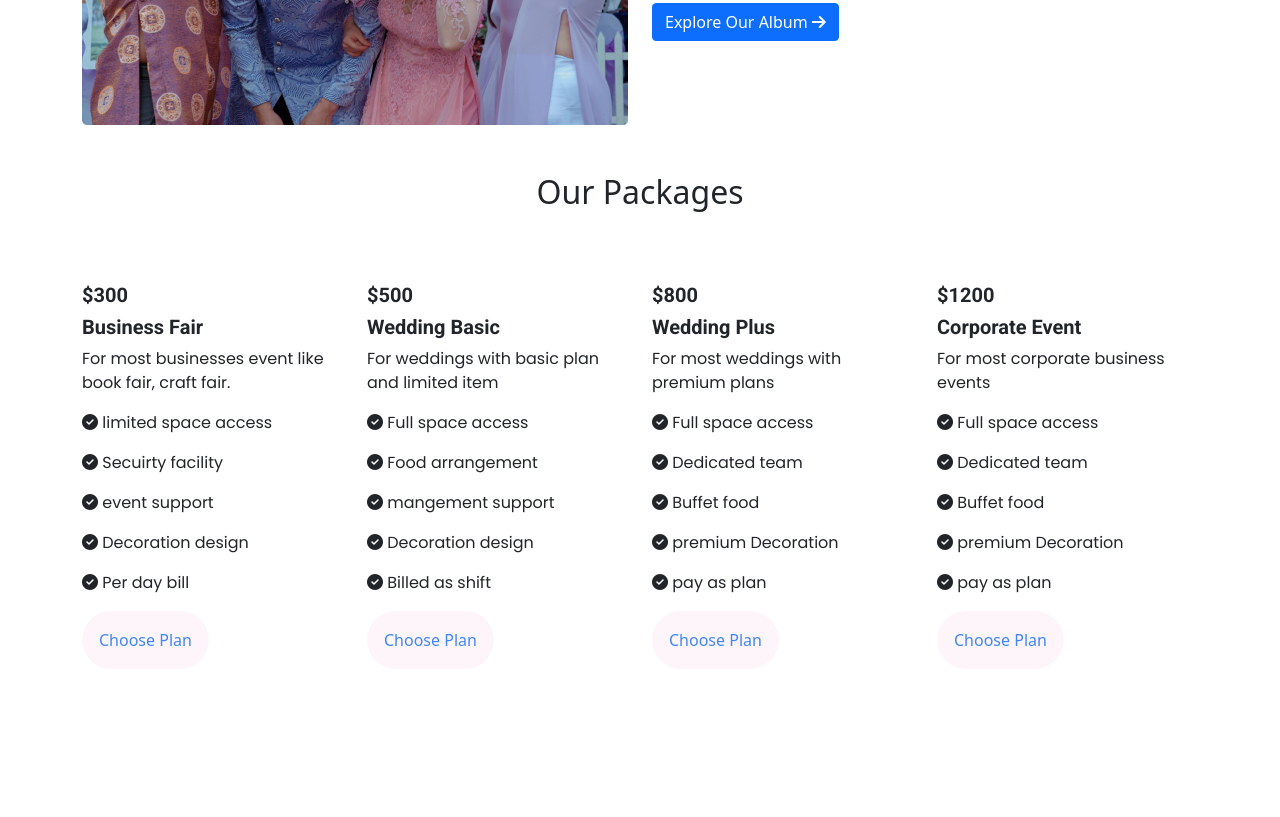
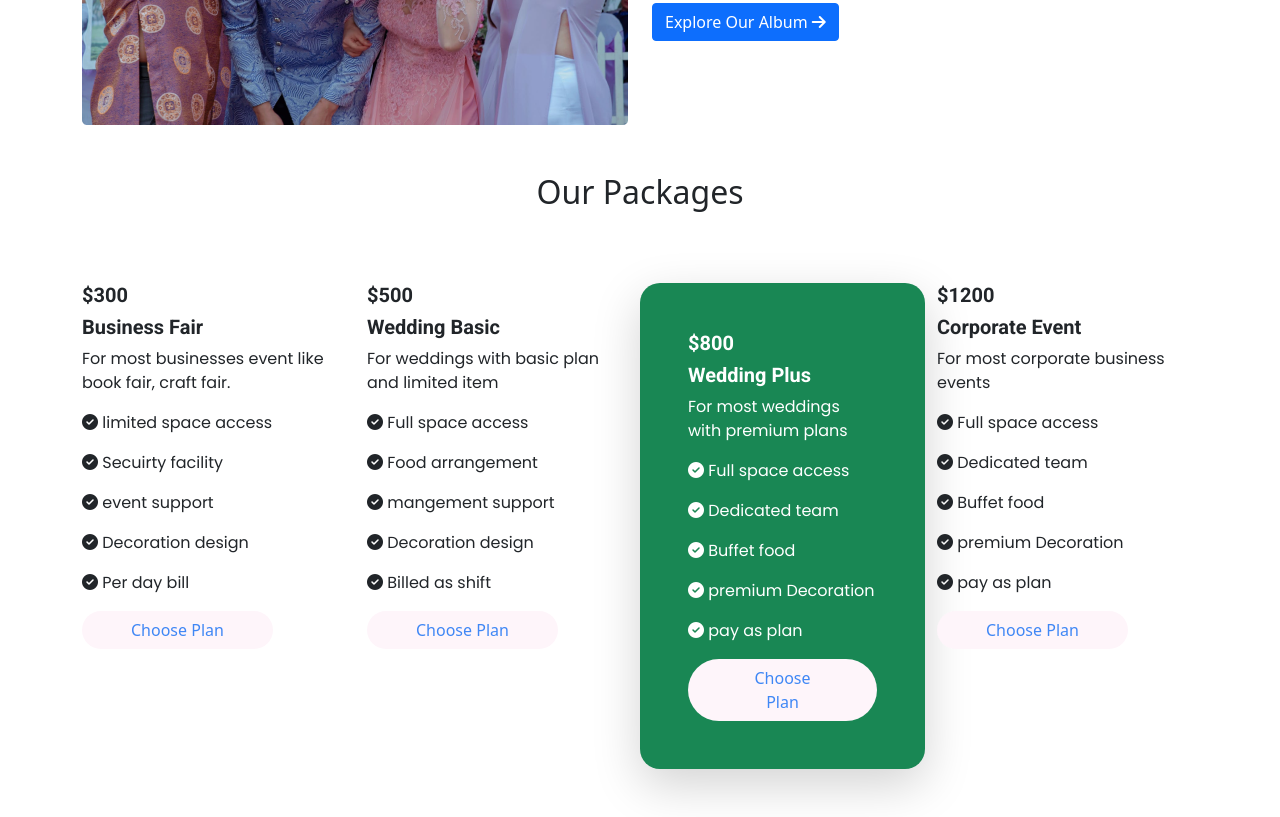
Before and after one commit to Sazid99246/convention-center, a plain HTML site: page index.html in a window 1280 px wide. Shown: the part 927-1744 px from the top of the page. Before the commit the page ends 1644 px from the top, so only its background shows below. Drawn offline with nearby package versions, Linux system fonts and the light colour scheme.

Commit message:
special class added

```diff
--- a/index.html
+++ b/index.html
@@ -115,7 +115,7 @@
               <p class="package-details"><i class="fas fa-check-circle"></i> event support</p>
               <p class="package-details"><i class="fas fa-check-circle"></i> Decoration design</p>
               <p class="package-details"><i class="fas fa-check-circle"></i> Per day bill</p>
-              <a href="https://web.programming-hero.com"><button type="button" class="p-3 btn rounded-pill">Choose Plan</button></a>
+              <a href="https://web.programming-hero.com"><button type="button" class="px-5 btn rounded-pill">Choose Plan</button></a>
           </div>
           <div class="col">
               <h5 class="package-title">$500</h5>
@@ -126,9 +126,10 @@
               <p class="package-details"><i class="fas fa-check-circle"></i> mangement support</p>
               <p class="package-details"><i class="fas fa-check-circle"></i> Decoration design</p>
               <p class="package-details"><i class="fas fa-check-circle"></i> Billed as shift</p>
-              <a href="https://web.programming-hero.com"><button type="button" class="p-3 btn rounded-pill">Choose Plan</button></a>
+              <a href="https://web.programming-hero.com"><button type="button" class="px-5 btn rounded-pill">Choose Plan</button></a>
           </div>
-          <div class="col">
+          <div data-bs-toggle="tooltip" data-bs-placement="top" title="Hot" class="col shadow-lg bg-success text-white p-5" id="special-package">
+
               <h5 class="package-title">$800</h5>
               <h5 class="package-title">Wedding Plus</h5>
               <p class="package-details">For most weddings with premium plans</p>
@@ -137,7 +138,7 @@
               <p class="package-details"><i class="fas fa-check-circle"></i> Buffet food</p>
               <p class="package-details"><i class="fas fa-check-circle"></i> premium Decoration</p>
               <p class="package-details"><i class="fas fa-check-circle"></i> pay as plan</p>
-              <a href="https://web.programming-hero.com"><button type="button" class="p-3 btn rounded-pill">Choose Plan</button></a>
+              <a href="https://web.programming-hero.com"><button type="button" class="px-5 btn rounded-pill">Choose Plan</button></a>
           </div>
           <div class="col">
               <h5 class="package-title">$1200</h5>
@@ -148,12 +149,19 @@
               <p class="package-details"><i class="fas fa-check-circle"></i> Buffet food</p>
               <p class="package-details"><i class="fas fa-check-circle"></i> premium Decoration</p>
               <p class="package-details"><i class="fas fa-check-circle"></i> pay as plan</p>
-              <a href="https://web.programming-hero.com"><button type="button" class="p-3 btn rounded-pill">Choose Plan</button></a>
+              <a href="https://web.programming-hero.com"><button type="button" class="px-5 btn rounded-pill">Choose Plan</button></a>
           </div>
         </div>
       </section>
     </main>
     <!-- Bootstrap JS CDN -->
     <script src="https://cdn.jsdelivr.net/npm/bootstrap@5.1.3/dist/js/bootstrap.bundle.min.js" integrity="sha384-ka7Sk0Gln4gmtz2MlQnikT1wXgYsOg+OMhuP+IlRH9sENBO0LRn5q+8nbTov4+1p" crossorigin="anonymous"></script>
+    <!-- Tooltip Bootstrap -->
+    <script>
+      var tooltipTriggerList = [].slice.call(document.querySelectorAll('[data-bs-toggle="tooltip"]'))
+      var tooltipList = tooltipTriggerList.map(function (tooltipTriggerEl) {
+      return new bootstrap.Tooltip(tooltipTriggerEl)
+})
+    </script>
 </body>
 </html>
--- a/styles/style.css
+++ b/styles/style.css
@@ -26,3 +26,6 @@
     color: #3F87F5;
     background-color: #FEF5FA;
 }
+#special-package {
+    border-radius: 20px;
+}
```
